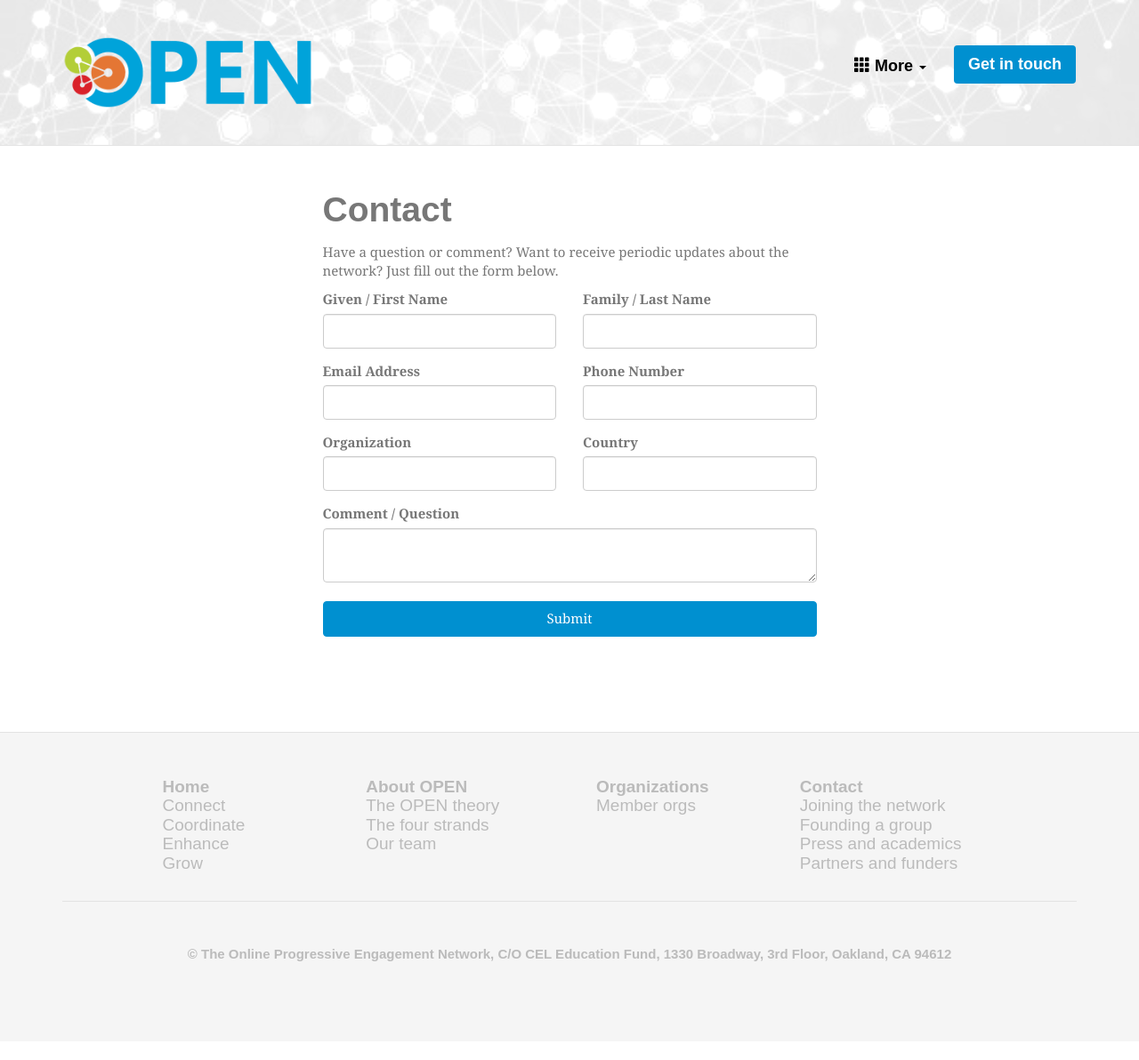
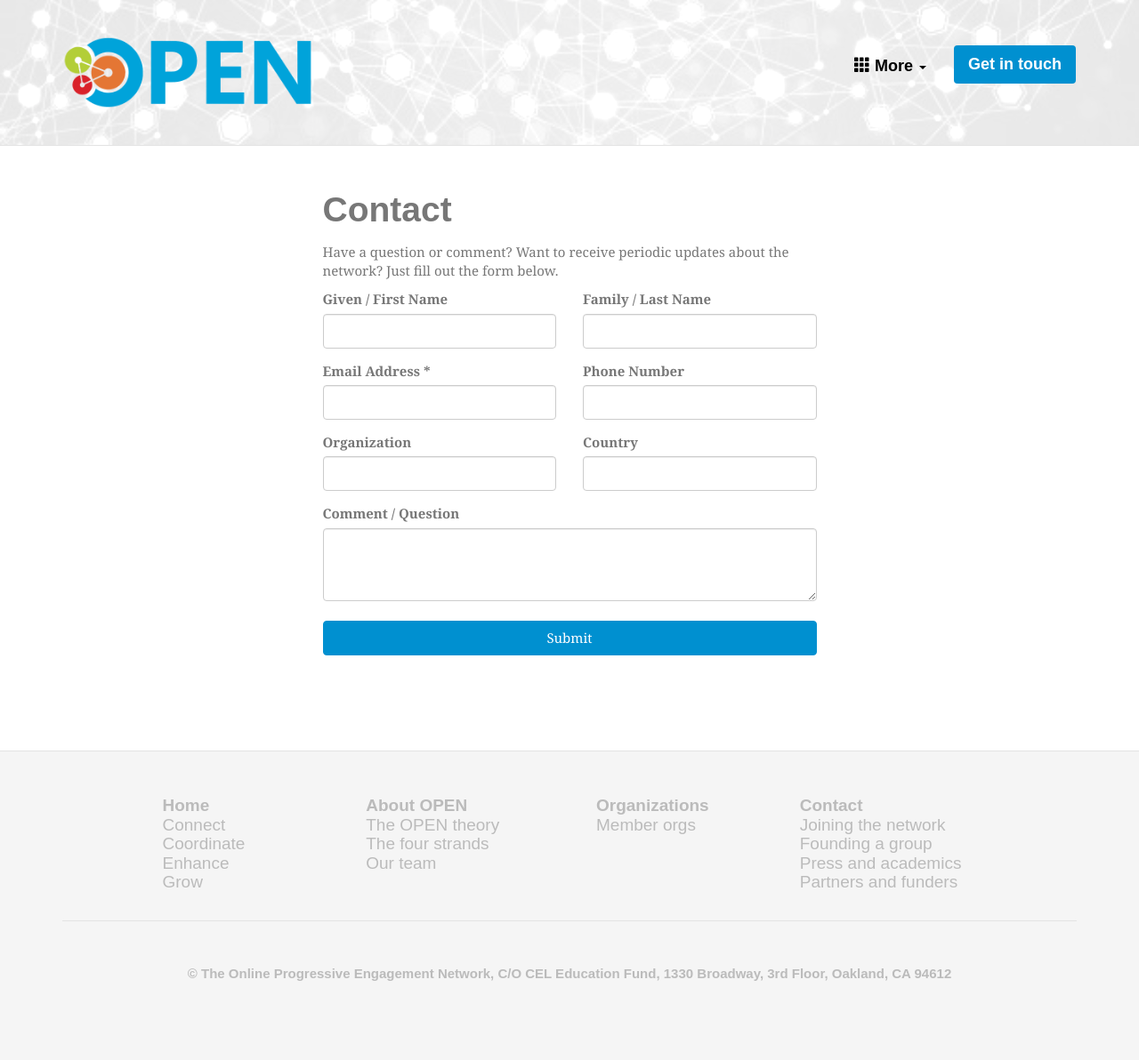
Before and after one commit to the-open/www.the-open.net, a Jekyll site: the page built from contact.html, in a window 1280 px wide. Shown: the whole page at 89% size. Built offline with Jekyll 4.4.1, drawn with Linux system fonts in a browser that asks for light colours; some web fonts are replaced; comment, search, counter and statistics services are not loaded; before the commit the page ends 1171 px from its top, so only the background shows below that.

Commit message:
tune responsive form and add comment field

```diff
--- a/_includes/mailchimp-inner.html
+++ b/_includes/mailchimp-inner.html
@@ -1,39 +1,39 @@
 <div id="mc_embed_signup">
   <div id="mc_embed_signup_scroll">
 		<div class="row">
-		  <div class="col-xs-6">
+		  <div class="col-sm-6">
 				<label for="mce-FNAME">Given / First Name </label>
 				<input type="text" name="FNAME" class="form-control" id="mce-FNAME">
 		  </div>
-		  <div class="col-xs-6">
+		  <div class="col-sm-6">
 				<label for="mce-LNAME">Family / Last Name </label>
 				<input type="text" name="LNAME" class="form-control" id="mce-LNAME">
 			</div>
 		</div>
     <div class="row">
-		  <div class="col-xs-6">
-				<label for="mce-EMAIL">Email Address</label>
+		  <div class="col-sm-6">
+				<label for="mce-EMAIL">Email Address *</label>
 				<input type="email" name="EMAIL" class="required email form-control" id="mce-EMAIL">
 		  </div>
-      <div class="col-xs-6">
+      <div class="col-sm-6">
 				<label for="mce-PHONE">Phone Number</label>
 				<input type="text" name="PHONE" class="form-control" id="mce-PHONE">
 		  </div>
 		</div>
     <div class="row">
-      <div class="col-xs-6">
+      <div class="col-sm-6">
 	      <label for="mce-ORG">Organization</label>
 	      <input type="text" name="ORG" class="form-control" id="mce-ORG">
       </div>
-      <div class="col-xs-6">
+      <div class="col-sm-6">
 	      <label for="mce-COUNTRY">Country </label>
 	      <input type="text" name="COUNTRY" class="form-control" id="mce-COUNTRY">
       </div>
     </div>
     <div class="row">
-      <div class="col-xs-12">
+      <div class="col-sm-12">
         <label for="mce-COMMENT">Comment / Question</label>
-        <textarea name="COMMENT" id="mce-COMMENT" class="form-control"></textarea>
+        <textarea name="COMMENT" id="mce-COMMENT" class="form-control" rows="3"></textarea>
       </div>
     </div>
   	<div id="mce-responses" class="clear">
```
